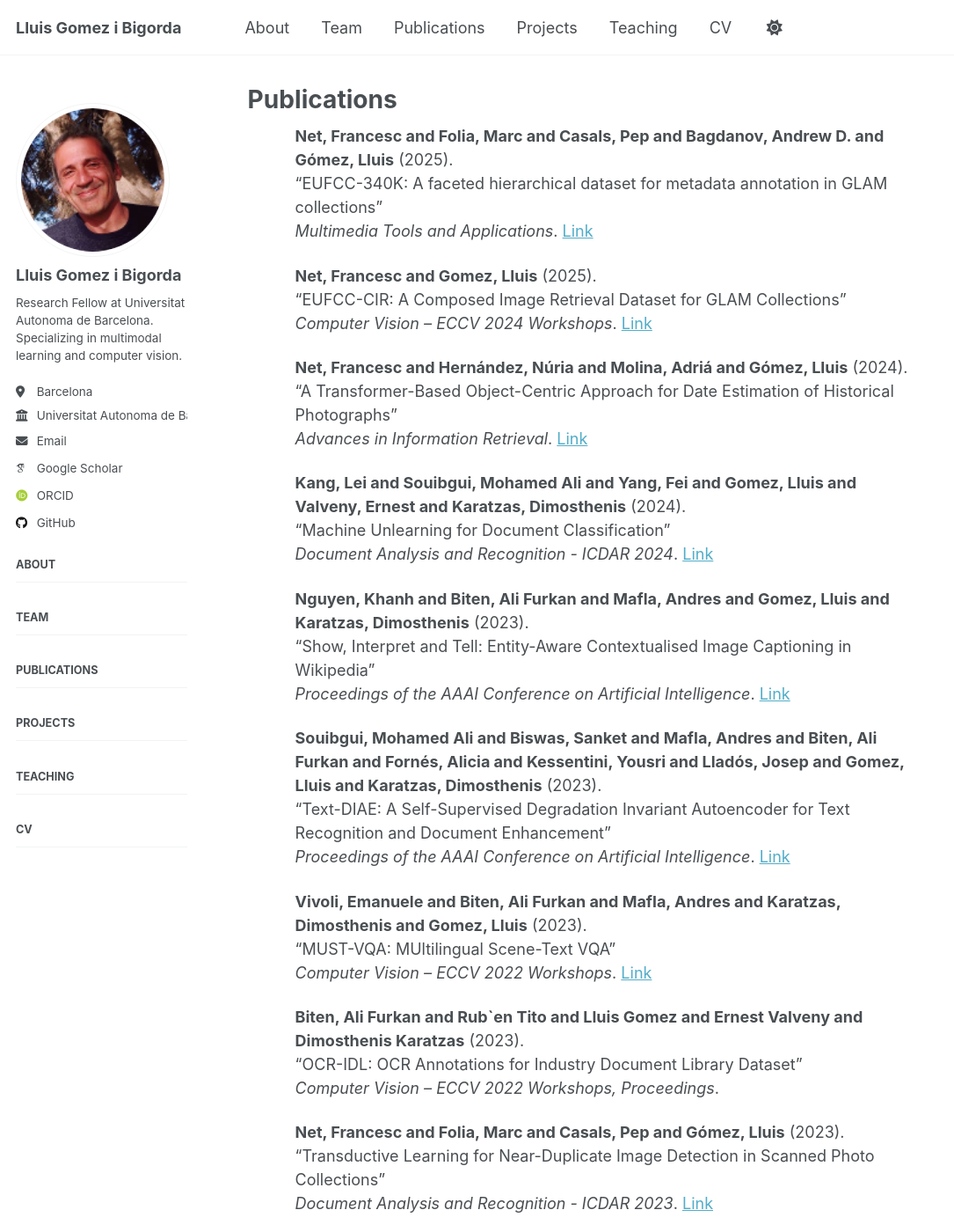
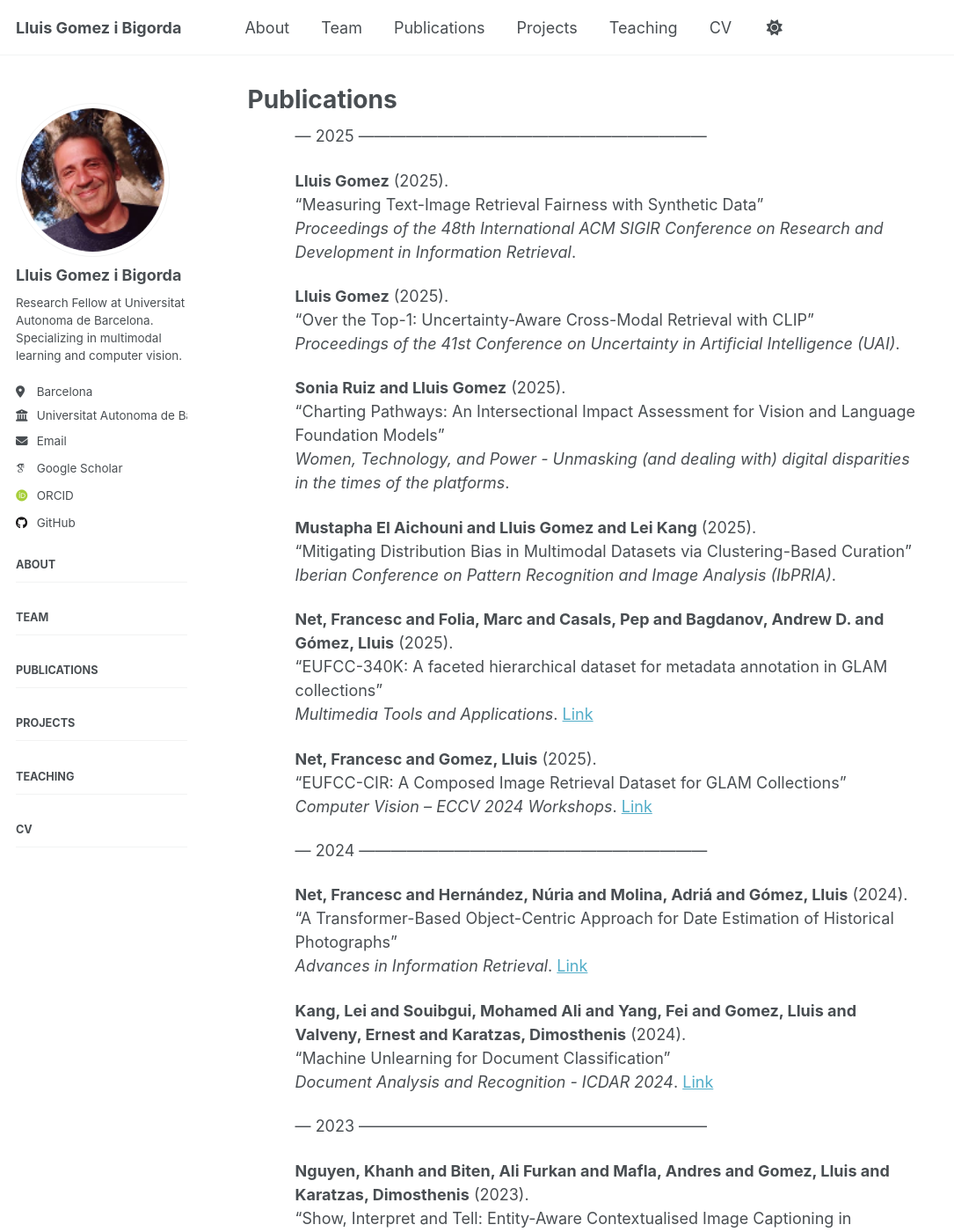
Before and after one commit to lluisgomez/lluisgomez.github.io, a Jekyll site: the page built from _pages/publications.md, in a window 1280 px wide and 1400 px high. Shown: the whole window at 88% size, without its empty margins (0-1085 px from the left). Built offline with Jekyll 4.4.1, drawn with Linux system fonts in a browser that asks for light colours; some web fonts are replaced; some of the changed text lies outside the part shown.

Commit message:
add python script to generate publications md file from bib

```diff
--- a/_pages/publications.md
+++ b/_pages/publications.md
@@ -4,7 +4,26 @@ title: "Publications"
 permalink: /publications/
 sidebar:
   nav: main
+excerpt: "A complete list of publications, automatically generated from a BibTeX file."
 ---
+
+--- 2025 ------------------------------------------------------------------
+
+**Lluis Gomez** (2025).
+“Measuring Text-Image Retrieval Fairness with Synthetic Data”
+*Proceedings of the 48th International ACM SIGIR Conference on Research and Development in Information Retrieval*.
+
+**Lluis Gomez** (2025).
+“Over the Top-1: Uncertainty-Aware Cross-Modal Retrieval with CLIP”
+*Proceedings of the 41st Conference on Uncertainty in Artificial Intelligence (UAI)*.
+
+**Sonia Ruiz and Lluis Gomez** (2025).
+“Charting Pathways: An Intersectional Impact Assessment for Vision and Language Foundation Models”
+*Women, Technology, and Power - Unmasking (and dealing with) digital disparities in the times of the platforms*.
+
+**Mustapha El Aichouni and Lluis Gomez and Lei Kang** (2025).
+“Mitigating Distribution Bias in Multimodal Datasets via Clustering-Based Curation”
+*Iberian Conference on Pattern Recognition and Image Analysis (IbPRIA)*.
 
 **Net, Francesc and Folia, Marc and Casals, Pep and Bagdanov, Andrew D. and Gómez, Lluis** (2025).
 “EUFCC-340K: A faceted hierarchical dataset for metadata annotation in GLAM collections”
@@ -16,6 +35,8 @@ sidebar:
 *Computer Vision – ECCV 2024 Workshops*.
  [Link](http://dx.doi.org/10.1007/978-3-031-91572-7_12)
 
+--- 2024 ------------------------------------------------------------------
+
 **Net, Francesc and Hernández, Núria and Molina, Adriá and Gómez, Lluis** (2024).
 “A Transformer-Based Object-Centric Approach for Date Estimation of Historical Photographs”
 *Advances in Information Retrieval*.
@@ -25,6 +46,8 @@ sidebar:
 “Machine Unlearning for Document Classification”
 *Document Analysis and Recognition - ICDAR 2024*.
  [Link](http://dx.doi.org/10.1007/978-3-031-70546-5_6)
+
+--- 2023 ------------------------------------------------------------------
 
 **Nguyen, Khanh and Biten, Ali Furkan and Mafla, Andres and Gomez, Lluis and Karatzas, Dimosthenis** (2023).
 “Show, Interpret and Tell: Entity-Aware Contextualised Image Captioning in Wikipedia”
```
Also changed, not shown: other parts of _pages/publications.md (+22 -0 lines), _data/publications.bib (+37 -0 lines), scripts/bib_to_markdown.py (+9 -1 lines).
